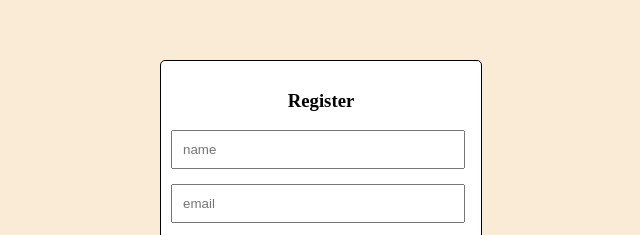
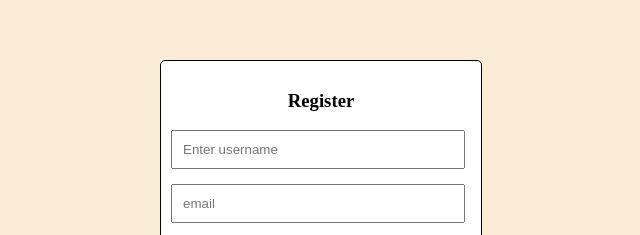
Before and after one commit to Srivaishnavi08/week1, a plain HTML site: page id.html in a window 1280 px wide. Shown: the part 208-443 px from the top of the page, 319-959 px from the left. Drawn offline with Linux system fonts and the light colour scheme.

Commit message:
Placeholder change

```diff
--- a/id.html
+++ b/id.html
@@ -9,7 +9,7 @@
 <body>
     <form action="">
         <h3>Register</h3>
-        <input type="text" placeholder="name" id="name">
+        <input type="text" placeholder="Enter username" id="name">
         <input type="email" placeholder="email" id="email" required>
         <input type="tel" placeholder="phone" id="phone">
         <button id="button">Submit</button>
```
